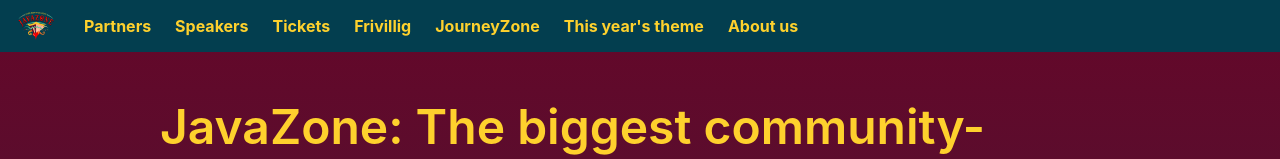
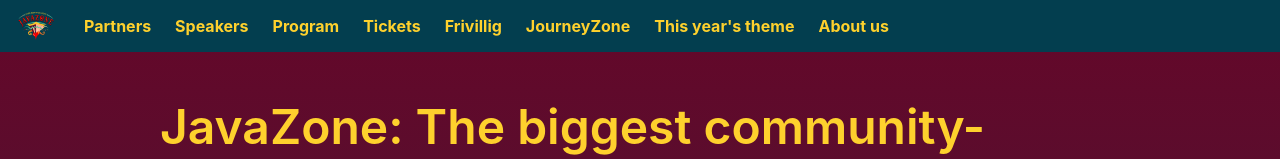
Before and after one commit to javaBin/2023.javazone.no, a Next.js app: page /about in a window 1280 px wide. Shown: the top 159 px of the page. Built offline with nearby package versions, Linux system fonts and the light colour scheme.

Commit message:
Publish the program

```diff
--- a/app/header.tsx
+++ b/app/header.tsx
@@ -52,6 +52,9 @@ export function Header() {
           <HeaderLink onClick={handleLinkClick} href="/speakers">
             Speakers
           </HeaderLink>
+          <HeaderLink onClick={handleLinkClick} href="/program">
+            Program
+          </HeaderLink>
           <HeaderLink onClick={handleLinkClick} href="/tickets">
             Tickets
           </HeaderLink>
```
Also changed, not shown: app/program/SessionGroup.tsx (renamed from app/internal/program/SessionGroup.tsx), app/program/Talk.tsx (renamed from app/internal/program/Talk.tsx), app/program/page.module.css (renamed from app/internal/program/page.module.css), app/program/page.tsx (renamed from app/internal/program/page.tsx), app/program/program.d.ts (renamed from app/internal/program/program.d.ts), app/program/utils.ts (renamed from app/internal/program/utils.ts).
